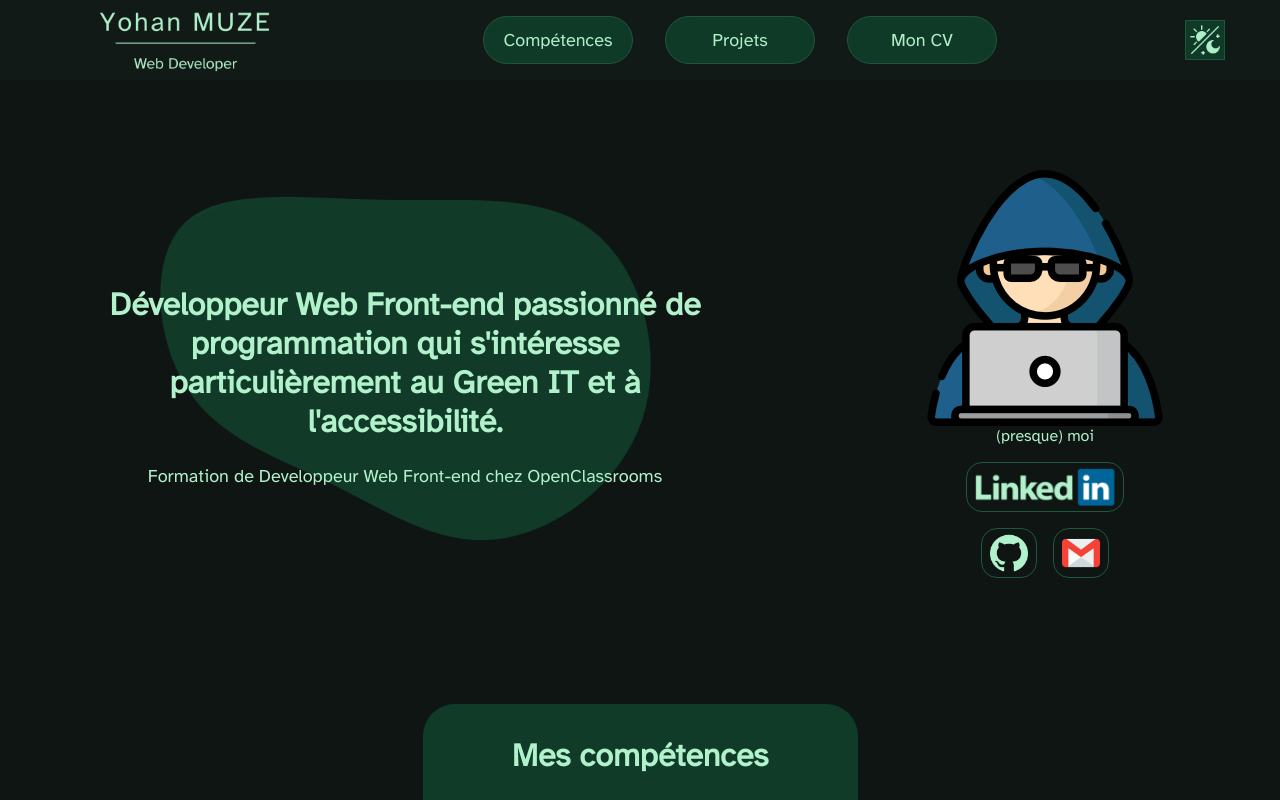
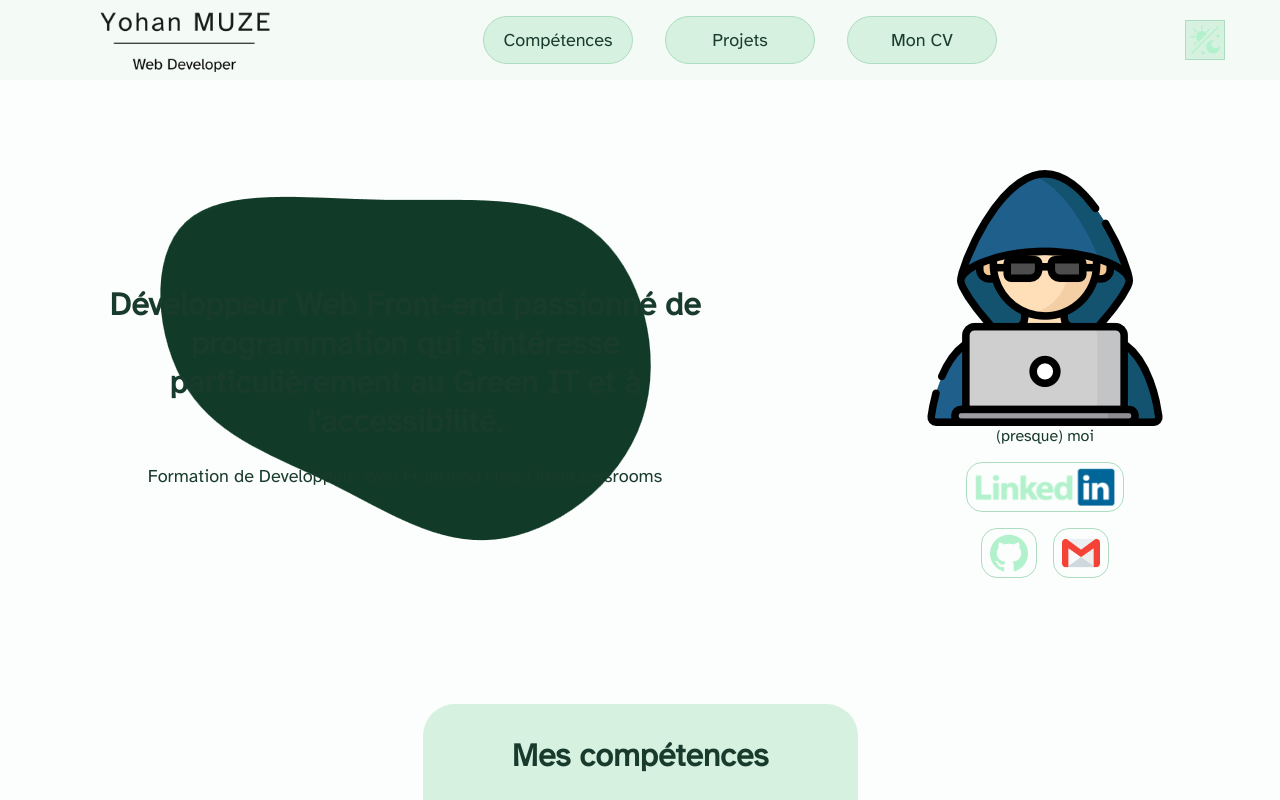
Before and after one commit to YohanMuze/Portfolio-, a website: page index.html in a window 1280 px wide. Both pictures are taken after a click on the button 1205 px from the left and 40 px from the top of the page. Shown: the top 800 px of the page. Drawn offline with nearby package versions, Linux system fonts and the light colour scheme.

Commit message:
added functions for dark mode

```diff
--- a/index.html
+++ b/index.html
@@ -22,7 +22,7 @@
 <body id="accueil" class="dark">
     <header class="header">
         <div class="header_logo">
-            <a href="#accueil"><img src="./public/logo-green.png" alt="Yohan Muzé, web developer"></a>
+            <a href="#accueil"><img id="logo" src="./public/logo-dark.png" alt="Yohan Muzé, web developer"></a>
         </div>
         <nav class="nav">
             <ul class="nav_ul">
--- a/src/index.js
+++ b/src/index.js
@@ -1,5 +1,45 @@
 const body = document.body;
 const modal = document.querySelector("#modal-article");
+
+document.querySelector(".btn-toggle-mode").addEventListener("click", toggleMode);
+
+/************* Dark-mode functions ***************/
+function toggleMode() {
+    toggleClass(body, "light", "dark");
+    togglePng();
+}
+
+function toggleClass(el, prev, next) {
+    if (el.className === prev) {
+        el.className = next;
+    }
+    else {
+        el.className = prev;
+    }
+}
+
+function toggleImg() {
+    if (body.className === "light") {
+        document.querySelector("#logo").src = "./public/logo-light.png";
+    }
+    else if (body.className === "dark") {
+        document.querySelector("#logo").src = "./public/logo-dark.png";
+    }
+}
+
+function togglePng() {
+    if (body.className === "light") {
+        let source = document.querySelector("#logo").src
+        let result = source.replace(new RegExp("dark"), "light");
+        document.querySelector("#logo").src = result;
+    }
+    else if (body.className === "dark") {
+        let source = document.querySelector("#logo").src
+        let result = source.replace(new RegExp("light"), "dark");
+        document.querySelector("#logo").src = result;
+    }
+}
+
 
 /********* Gallery display functions : **********/
 function clearGallery(selector) {
@@ -74,8 +114,7 @@ function addLink(datas, location) {
 }
 
 
-
-    /********* Modal's functions *********/
+/******************* Modal's functions *********************/
 
 function openModal(e) {
     e.preventDefault();
```
Also changed, not shown: public/logo-dark.png, public/logo-green.png (deleted), public/logo-light.png (added).
